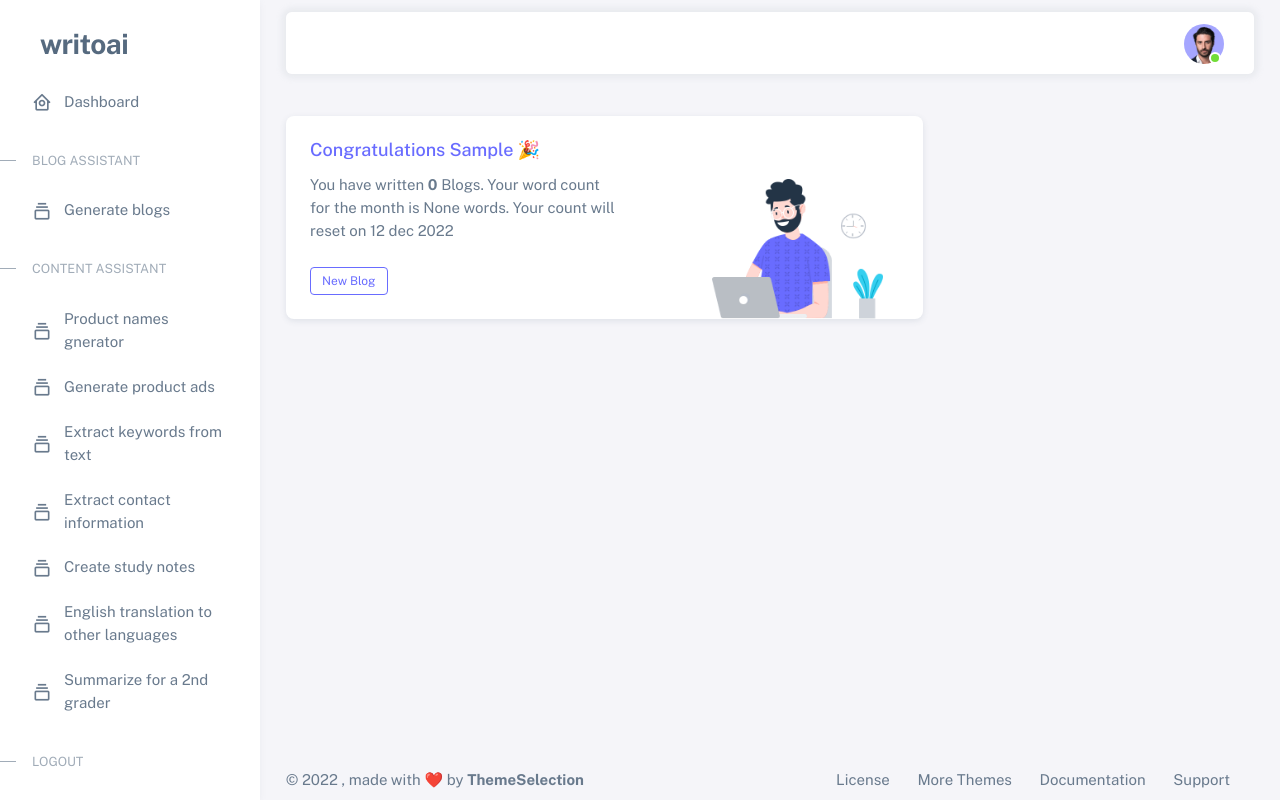
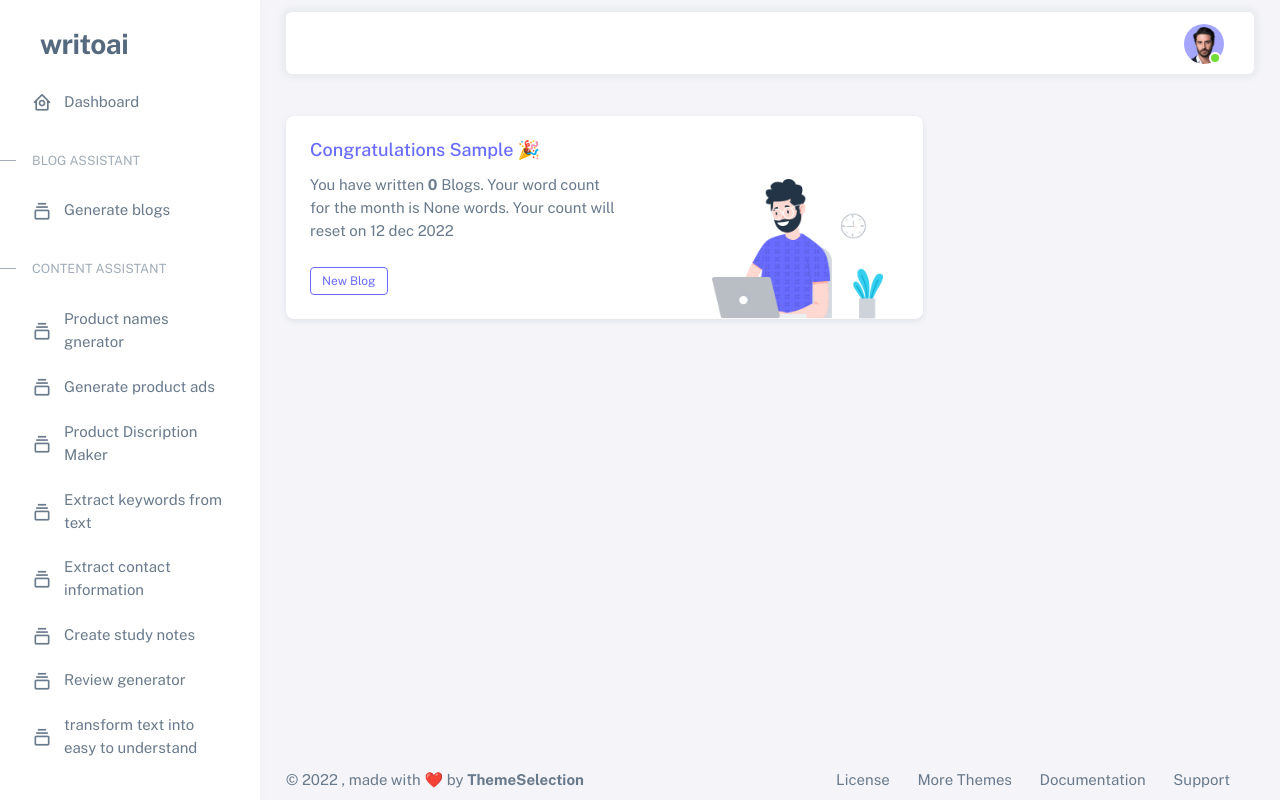
Before and after one commit to efigeniofidelis/ai-content-writer, a Django app: page /dashboard in a window 1280 px wide. Run offline with Django 4.2, Linux system fonts and the light colour scheme; the visitor is signed in with stand-in values (Sample User, id 1); data that the repository does not hold is empty; some libraries are stand-ins or nearby versions.

Commit message:
all features complete

```diff
--- a/dashboard/functions.py
+++ b/dashboard/functions.py
@@ -336,7 +336,7 @@
   model="text-davinci-003",
   prompt="Transform this text into easy to understand format for a  students and convert difficult vocabulary into easy synonyms:{}\n".format(text),
   temperature=0.7,
-  max_tokens=499,
+  max_tokens=1000,
   top_p=1,
   frequency_penalty=0,
   presence_penalty=0
--- a/dashboard/urls.py
+++ b/dashboard/urls.py
@@ -38,6 +38,18 @@
 
     path('generate_study_notes',generate_study_notes,name='generate_study_notes'),
     path('show_study_notes',show_study_notes,name='show_study_notes'),
+
+
+# generate reviews
+
+    path('generate_reviews',generate_reviews,name='generate_reviews'),
+    path('show_review',show_review,name='show_review'),
+
+
+#transform text inot easy to understand
+
+    path('text_tranforming',text_tranforming,name='text_tranforming'),
+    path('show_text_to_easy',show_text_to_easy,name='show_text_to_easy'),
 #billing page
 
 
--- a/dashboard/views.py
+++ b/dashboard/views.py
@@ -530,6 +530,92 @@
     return render(request,'dashboard/show_study_notes.html',context)
 
 
+#functions for generating reviews
+
+@login_required
+def generate_reviews(request):
+    context = {}
+
+    if request.method == 'POST':
+        #retreiving the product desc from a submitting form
+        company_type = request.POST['company_type']
+        company_name = request.POST['company_name']
+        keywords = request.POST['keywords']
+        #saving product desc string in a session in order to use it later
+        request.session['company_type'] = company_type
+        request.session['company_name'] = company_name
+        request.session['keywords'] = keywords
+
+
+        review = review_generator(company_type,company_name,keywords)
+        if len(review) > 0:
+            request.session['generate_reviews'] = review
+            return redirect('show_review')
+        else:
+            messages.error(request,"oops we coounld not generate keywords for you")
+            return redirect('show_review')
+
+    return render(request,'dashboard/generate_review.html',context)
+
+
+
+@login_required
+def show_review(request):
+    if 'generate_reviews' in request.session:
+        pass
+    else:
+        messages.error(request,"start by providing the text")
+        return redirect('generate_reviews')
+
+    context = {}
+    context['generate_reviews'] = request.session['generate_reviews']
+
+    return render(request,'dashboard/show_review.html',context)
+
+
+
+
+#function for transforming text into easy to understand form
+
+@login_required
+def text_tranforming(request):
+    context = {}
+
+    if request.method == 'POST':
+        #retreiving the product desc from a submitting form
+        text = request.POST['text']
+
+        #saving product desc string in a session in order to use it later
+        request.session['text'] = text
+
+
+
+        text_easy= easy_text(text)
+        if len(text_easy) > 0:
+            request.session['text_transforming'] = text_easy
+            return redirect('show_text_to_easy')
+        else:
+            messages.error(request,"oops we coounld not generate keywords for you")
+            return redirect('show_text_to_easy')
+
+    return render(request,'dashboard/text_to_easy.html',context)
+
+
+
+@login_required
+def show_text_to_easy(request):
+    if 'text_transforming' in request.session:
+        pass
+    else:
+        messages.error(request,"start by providing the text")
+        return redirect('text_transforming')
+
+    context = {}
+    context['text_transforming'] = request.session['text_transforming']
+
+    return render(request,'dashboard/show_text_to_easy.html',context)
+
+
 
 
 
--- a/templates/layout/dashboard.html
+++ b/templates/layout/dashboard.html
@@ -146,6 +146,13 @@
 
 
 <li class="menu-item">
+  <a href="{% url '#'%}" class="menu-link">
+    <i class="menu-icon tf-icons bx bx-collection"></i>
+    <div data-i18n="Basic">Product Discription Maker </div>
+  </a>
+</li>
+
+<li class="menu-item">
   <a href="{% url 'text_to_keyword'%}" class="menu-link">
     <i class="menu-icon tf-icons bx bx-collection"></i>
     <div data-i18n="Basic">Extract keywords from text</div>
@@ -170,16 +177,16 @@
 
 
 <li class="menu-item">
-  <a href="#" class="menu-link">
+  <a href="{% url 'generate_reviews'%}" class="menu-link">
     <i class="menu-icon tf-icons bx bx-collection"></i>
-    <div data-i18n="Basic">English translation to other languages</div>
+    <div data-i18n="Basic">Review generator</div>
   </a>
 </li>
 
 <li class="menu-item">
-  <a href="#" class="menu-link">
+  <a href="{%url 'text_tranforming'%}" class="menu-link">
     <i class="menu-icon tf-icons bx bx-collection"></i>
-    <div data-i18n="Basic">Summarize for a 2nd grader</div>
+    <div data-i18n="Basic">transform text into easy to understand</div>
   </a>
 </li>
 
```
Also changed, not shown: templates/dashboard/generate_review.html (added, +54 -0 lines), templates/dashboard/show_review.html (added, +53 -0 lines), templates/dashboard/show_text_to_easy.html (added, +53 -0 lines), templates/dashboard/text_to_easy.html (added, +45 -0 lines).
